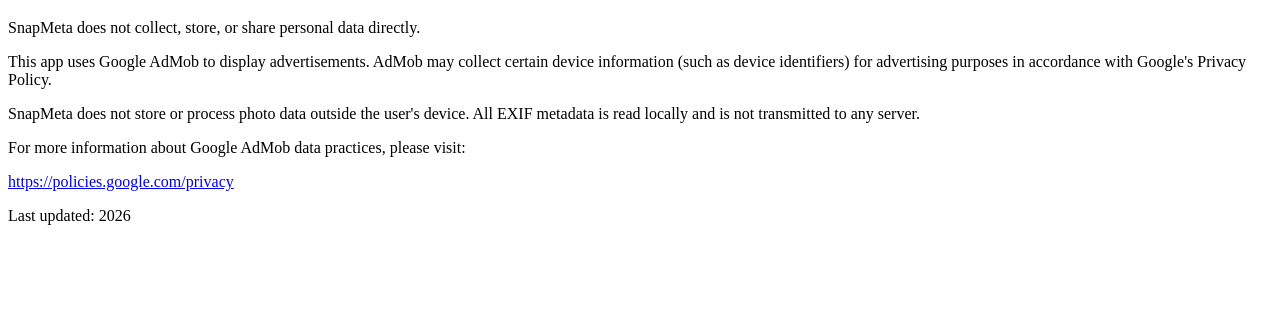
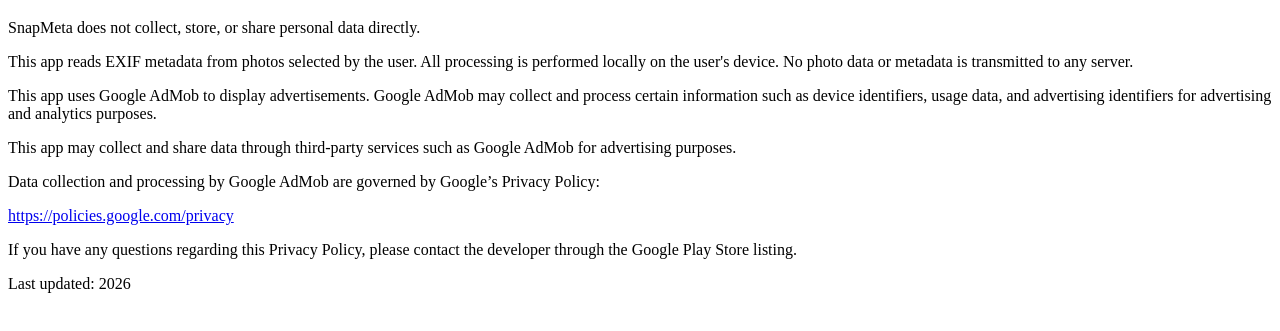
Before and after one commit to mride-rb/snapmeta-privacy, a plain HTML site: page index.html in a window 1280 px wide. Shown: the part 61-392 px from the top of the page. Drawn offline with Linux system fonts and the light colour scheme.

Commit message:
Update index.html

```diff
--- a/index.html
+++ b/index.html
@@ -5,16 +5,26 @@
 <title>SnapMeta Privacy Policy</title>
 </head>
 <body>
+
 <h1>SnapMeta Privacy Policy</h1>
 
 <p>SnapMeta does not collect, store, or share personal data directly.</p>
 
-<p>This app uses Google AdMob to display advertisements. AdMob may collect certain device information (such as device identifiers) for advertising purposes in accordance with Google's Privacy Policy.</p>
+<p>This app reads EXIF metadata from photos selected by the user. All processing is performed locally on the user's device. No photo data or metadata is transmitted to any server.</p>
 
-<p>SnapMeta does not store or process photo data outside the user's device. All EXIF metadata is read locally and is not transmitted to any server.</p>
+<p>This app uses Google AdMob to display advertisements. Google AdMob may collect and process certain information such as device identifiers, usage data, and advertising identifiers for advertising and analytics purposes.</p>
 
-<p>For more information about Google AdMob data practices, please visit:</p>
-<p><a href="https://policies.google.com/privacy">https://policies.google.com/privacy</a></p>
+<p>This app may collect and share data through third-party services such as Google AdMob for advertising purposes.</p>
+
+<p>Data collection and processing by Google AdMob are governed by Google’s Privacy Policy:</p>
+
+<p>
+<a href="https://policies.google.com/privacy" target="_blank">
+https://policies.google.com/privacy
+</a>
+</p>
+
+<p>If you have any questions regarding this Privacy Policy, please contact the developer through the Google Play Store listing.</p>
 
 <p>Last updated: 2026</p>
 
```
